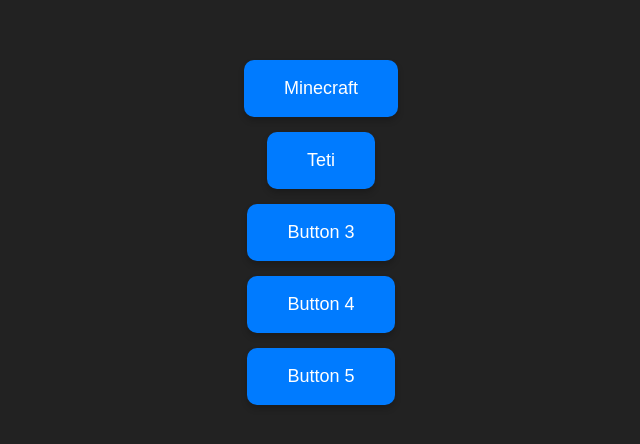
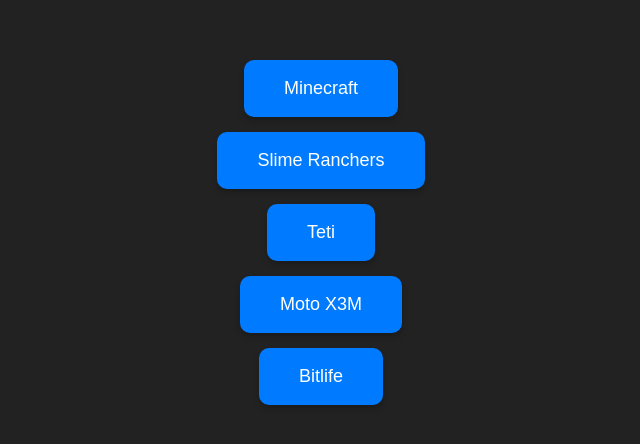
Before and after one commit to Bryce7650/Casite, a plain HTML site: page index.html in a window 1280 px wide. Shown: the part 168-612 px from the top of the page, without its empty margins (319-959 px from the left). Drawn offline with Linux system fonts and the light colour scheme.

Commit message:
finished B)

```diff
--- a/index.html
+++ b/index.html
@@ -38,10 +38,10 @@
 <body>
 
     <a href="Minecraft/Game.html"><button class="button">Minecraft</button></a>
-    <a href="teti-game/index.html"><button class="button">Teti</button></a>
-    <button class="button">Button 3</button>
-    <button class="button">Button 4</button>
-    <button class="button">Button 5</button>
+    <a href="Slime_Ranchers/Game.html"><button class="button">Slime Ranchers</button></a>
+    <a href="teti/index.html"><button class="button">Teti</button></a>
+    <a href="moto-x3m/index.html"><button class="button">Moto X3M</button></a>
+    <a href="Bitlife/index.html"><button class="button">Bitlife</button></a>
 
 </body>
 </html>
```
